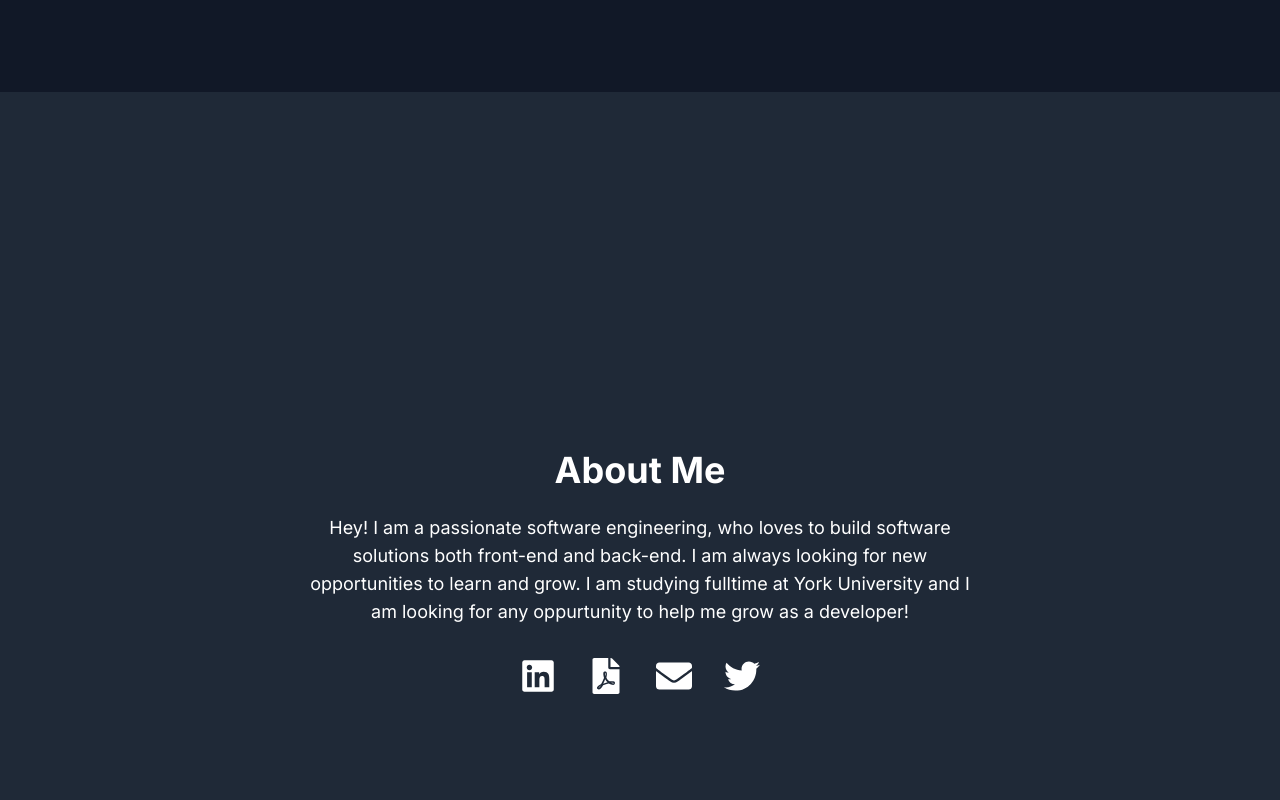
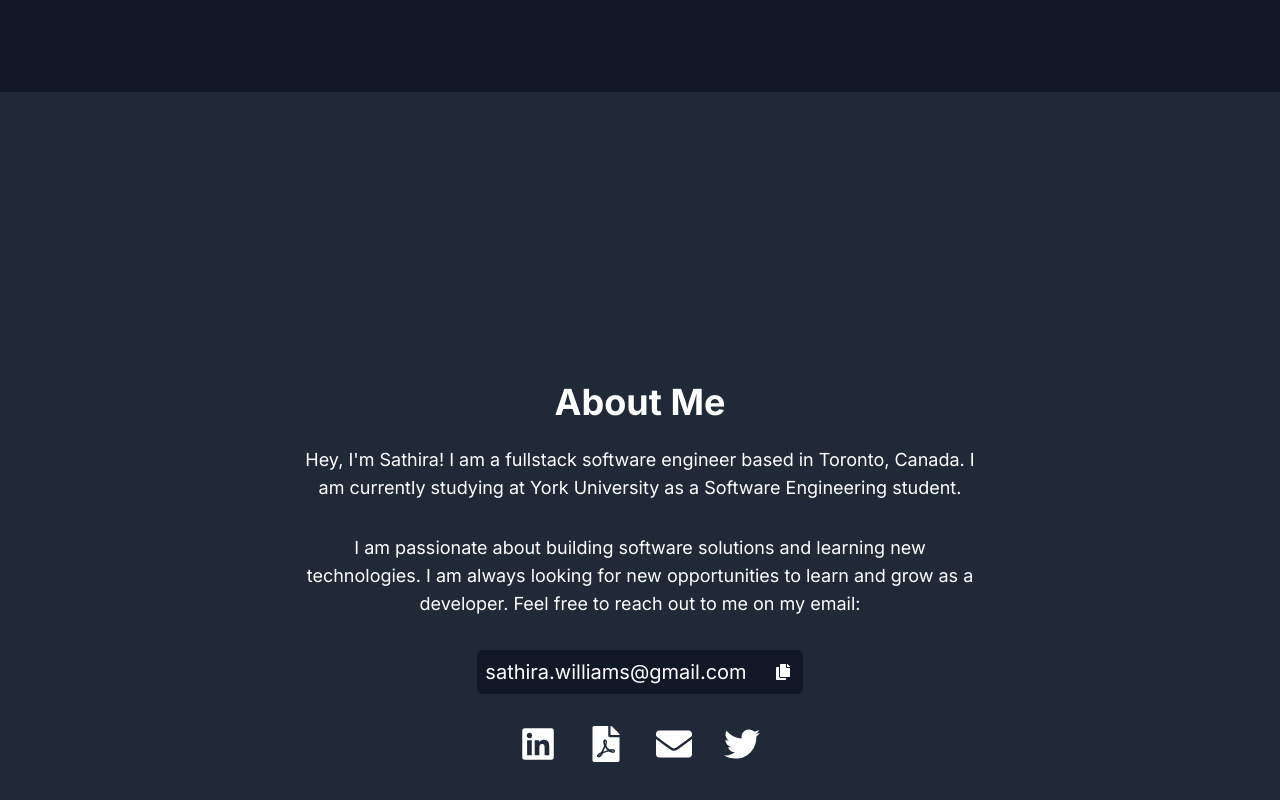
Before and after one commit to pwSathira/personal_website_version3, a Next.js app: page / in a window 1280 px wide. Shown: the part 1748-2548 px from the top of the page. Built offline with nearby package versions, Linux system fonts and the light colour scheme; no server answers.

Commit message:
(rc.01) Added copy to clipboard button

```diff
--- a/package.json
+++ b/package.json
@@ -19,7 +19,7 @@
     "react": "^18",
     "react-dom": "^18",
     "react-icons": "^5.3.0",
-    "tailwind-merge": "^2.5.2",
+    "tailwind-merge": "^2.5.4",
     "tailwindcss-animate": "^1.0.7"
   },
   "devDependencies": {
--- a/src/components/About.js
+++ b/src/components/About.js
@@ -1,13 +1,24 @@
 
 import {FaLinkedin, FaTwitter, FaFilePdf, FaEnvelope} from 'react-icons/fa';
+import CopyButton from "@/components/ui/CopyButton";
 
 export default function About() {
     return (
-        <section id="about" className="min-h-screen p-10 bg-gray-800 text-white flex flex-col items-center justify-center">
+        <section id="about"
+                 className="min-h-screen p-10 bg-gray-800 text-white flex flex-col items-center justify-center">
             <h2 className="text-4xl font-bold mb-6">About Me</h2>
             <p className="text-lg max-w-2xl text-center mb-8">
-                Hey! I am a passionate software engineering, who loves to build software solutions both front-end and back-end. I am always looking for new opportunities to learn and grow. I am studying fulltime at York University and I am looking for any oppurtunity to help me grow as a developer!
+                Hey, I'm Sathira! I am a fullstack software engineer based in Toronto, Canada. I am currently studying
+                at York University as a Software Engineering student.
             </p>
+            <p className="text-lg max-w-2xl text-center mb-8"> I am passionate about building software solutions and
+                learning new technologies. I am always looking for new opportunities to learn and grow as a developer.
+                Feel free to reach out to me on my email:
+            </p>
+            <div className="flex items-center space-x-2 mb-8 bg-gray-900 rounded-md">
+                <p className="text-xl m-2">sathira.williams@gmail.com</p>
+                <CopyButton text="sathira.williams@gmail.com"/>
+            </div>
             {/*<p className="text-lg max-w-2xl text-center mb-8">*/}
             {/*    My twitter contains a daily log of my progress learning new technologies and building projects. I am always looking for new projects to work on and new people to connect with. Feel free to reach out to me on any of my social media platforms!*/}
             {/*</p>*/}
@@ -42,7 +53,7 @@ export default function About() {
                     <FaEnvelope size={36}/>
                 </a>
                 <a
-                    href="https://twitter.com/@pwSathira"
+                    href="https://twitter.com/@Sathira_"
                     target="_blank"
                     rel="noopener noreferrer"
                     className="text-white hover:text-blue-400 transition-colors duration-200"
--- /dev/null
+++ b/src/components/ui/CopyButton.jsx
@@ -0,0 +1,20 @@
+import { useState } from 'react';
+import { Button } from './button';
+import { FaCopy } from 'react-icons/fa';
+
+export default function CopyButton({ text }) {
+    const [copied, setCopied] = useState(false);
+
+    const handleCopy = () => {
+        navigator.clipboard.writeText(text).then(() => {
+            setCopied(true);
+            setTimeout(() => setCopied(false), 2000);
+        });
+    };
+
+    return (
+        <Button onClick={handleCopy} variant="ghost" size="sm">
+            {copied ? 'Copied!' : <FaCopy />}
+        </Button>
+    );
+}
--- a/src/components/ui/button.jsx
+++ b/src/components/ui/button.jsx
@@ -5,7 +5,7 @@ import { cva } from "class-variance-authority";
 import { cn } from "@/lib/utils"
 
 const buttonVariants = cva(
-  "inline-flex items-center justify-center whitespace-nowrap rounded-md text-sm font-medium ring-offset-background transition-colors focus-visible:outline-none focus-visible:ring-2 focus-visible:ring-ring focus-visible:ring-offset-2 disabled:pointer-events-none disabled:opacity-50",
+  "inline-flex items-center justify-center gap-2 whitespace-nowrap rounded-md text-sm font-medium ring-offset-background transition-colors focus-visible:outline-none focus-visible:ring-2 focus-visible:ring-ring focus-visible:ring-offset-2 disabled:pointer-events-none disabled:opacity-50 [&_svg]:pointer-events-none [&_svg]:size-4 [&_svg]:shrink-0",
   {
     variants: {
       variant: {
--- a/tailwind.config.js
+++ b/tailwind.config.js
@@ -11,17 +11,21 @@ module.exports = {
   	extend: {
   		keyframes: {
   			bounceDown: {
-				'0%, 100%': { transform: 'translateY(0)' },
-				'50%': { transform: 'translateY(10px)' },
+  				'0%, 100%': {
+  					transform: 'translateY(0)'
   				},
+  				'50%': {
+  					transform: 'translateY(10px)'
+  				}
+  			}
   		},
   		animation: {
-			bounceDown: 'bounceDown 1.5s infinite',
+  			bounceDown: 'bounceDown 1.5s infinite'
   		},
-		animationDelay:{
+  		animationDelay: {
   			'1s': '1s',
   			'2s': '2s',
-			'3s': '3s',
+  			'3s': '3s'
   		},
   		fontFamily: {
   			teko: ['Teko', 'sans-serif'],
```
Also changed, not shown: 1 other file (tests, documents, lock files or other folders). Lines whose indentation alone changed are shown as unchanged.
